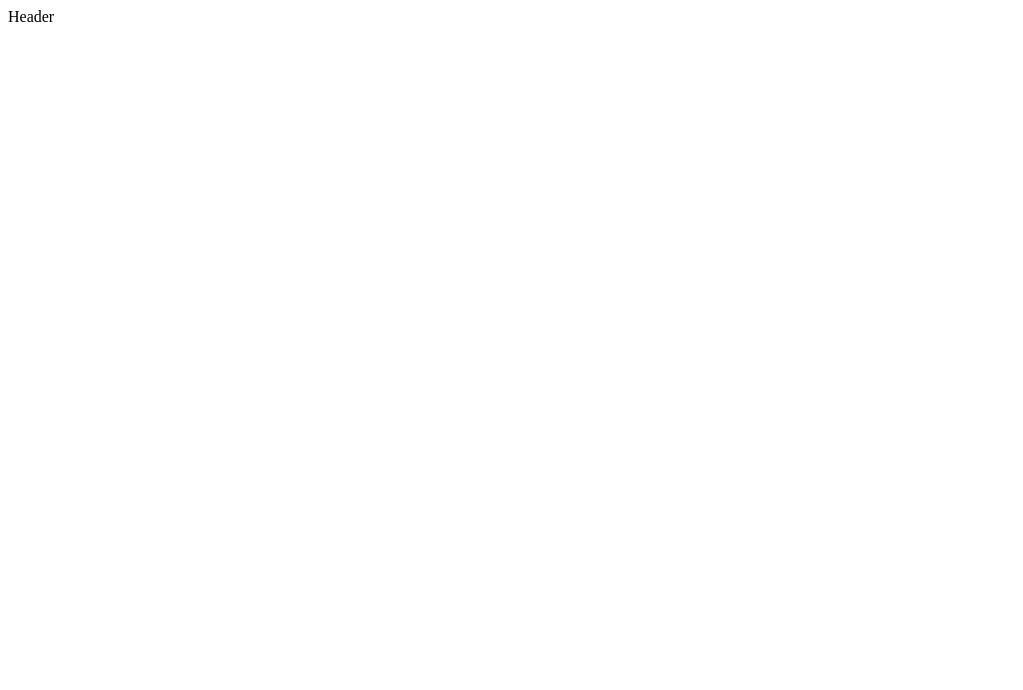
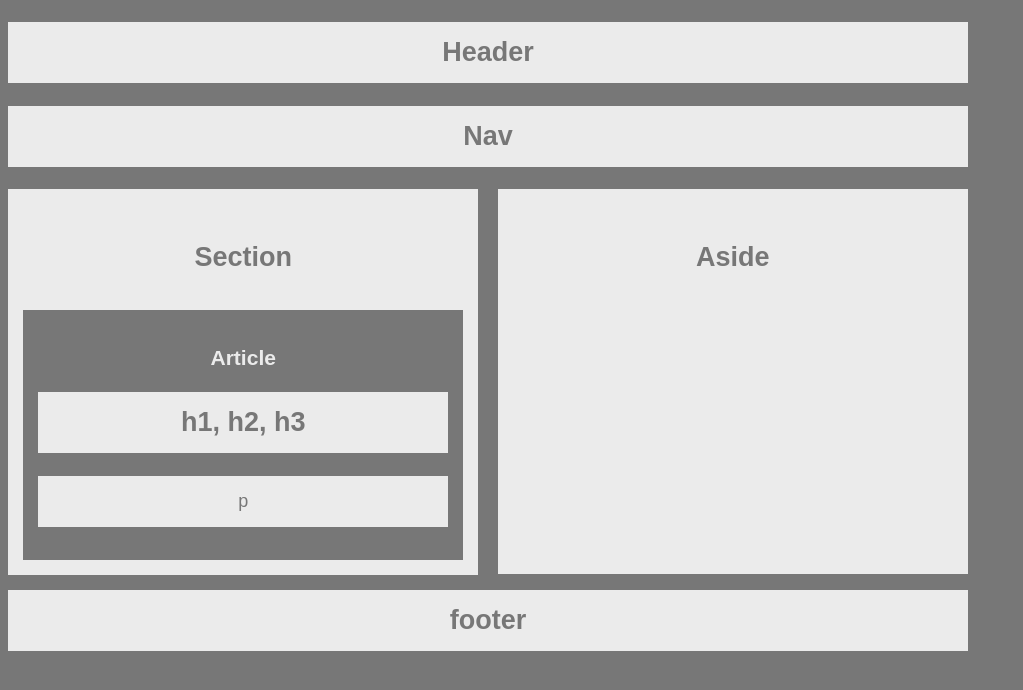
Before and after one commit to TimothyLee504/HW-Wireframe, a plain HTML site: page index.html in a window 1280 px wide. Shown: the whole page, without its empty margins (0-1023 px from the left). Drawn offline with Linux system fonts and the light colour scheme.

Commit message:
second push

```diff
--- a/index.html
+++ b/index.html
@@ -4,34 +4,38 @@
 
 <head>
   <title>Homework 1</title>
-  <link rel="stylesheet" type="text/css" href="style.css">
+  <link rel="stylesheet" type="text/css" href="./style.css">
   <meta charset="UTF-8">
   <meta name="author" content="Timmy Lee">
-  <meta name="viewport" content="width=device-width, initial-scale=1.0">
 </head>
 
 <body>
+
 <header>
-  Header
+<h2>Header</h2>
 </header>
 <nav>
+<h2>Nav</h2>
 </nav>
 
-<aside>
-</aside>
-
 <section>
+  <h2>Section</h2>
   <article>
-    <h1></h1>
-	<h2></h2>
-	<h3></h3>
-	<p></p>
+	<h3>Article</h3>
+	<h2>h1, h2, h3</h2>
+	<p>p</p>
   </article>
 </section>
 
+<aside>
+  <h2>Aside</h2>
+</aside>
+
 <footer>
+<h2>
+footer
+</h2>
 </footer>
-
 </body>
 
 </html>
--- a/style.css
+++ b/style.css
@@ -1,13 +1,74 @@
+*{
+
+	box-sizing: border-box;
+
+}
 aside{
 
+	display: block;
 	float: right;
-	width: 50%;
+	width: 49%;
+	height: 50%;
 
 }
 
 section{
 
+	display: block;
+    width: 49%;
 	float: left;
-	width: 50%;
+	margin: auto;
+	background: #ebebeb;
+	padding: 15px;
 
 }
+
+article{
+
+	padding: 15px;
+	color: #ebebeb;
+	background: #777;
+
+}
+
+h2, p{
+
+	color: #777;
+	background: #ebebeb;
+	padding: 15px;
+
+}
+
+header, nav, aside, footer{
+
+	background: #ebebeb;
+
+}
+
+aside{
+
+	height: 385px;
+	padding-top: 15px;
+
+}
+
+footer{
+
+	background: #ebebeb;
+	color: #777;
+	clear: left;
+	position: relative;
+	top: 15px;
+
+}
+
+body{
+
+	font-family: 'Arial', 'Helvetica Neue', Helvetica, sans-serif;
+	color: #777;
+	background: #777;
+	width: 960px;
+	font-size: 18px;
+	text-align: center;
+
+}
```
